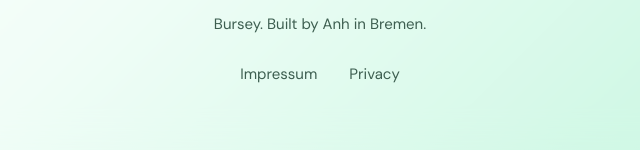
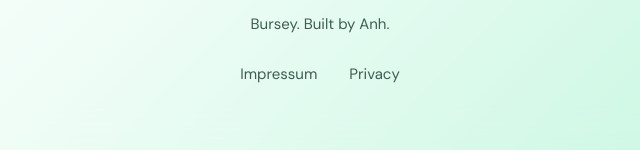
Before and after one commit to thanglee1803-coder/bursey-site, a plain HTML site: page datenschutz.html in a window 1280 px wide. Shown: the part 2555-2705 px from the top of the page, 320-960 px from the left. Drawn offline with Linux system fonts and the light colour scheme.

Commit message:
Update site
Co-Authored-By: Claude Opus 5.5 <noreply@anthropic.com>

```diff
--- a/datenschutz.html
+++ b/datenschutz.html
@@ -62,7 +62,7 @@
 <footer class="foot">
   <div class="wrap foot__in">
     <img class="foot__mark" src="img/wordmark.svg" width="132" height="55" alt="">
-    <p>Bursey. Built by Anh in Bremen.</p>
+    <p>Bursey. Built by Anh.</p>
     <nav aria-label="Legal"><a href="impressum.html">Impressum</a><a href="datenschutz.html">Privacy</a></nav>
   </div>
 </footer>
```
Also changed, not shown: impressum.html (+1 -1 lines), index.html (+1 -1 lines).
